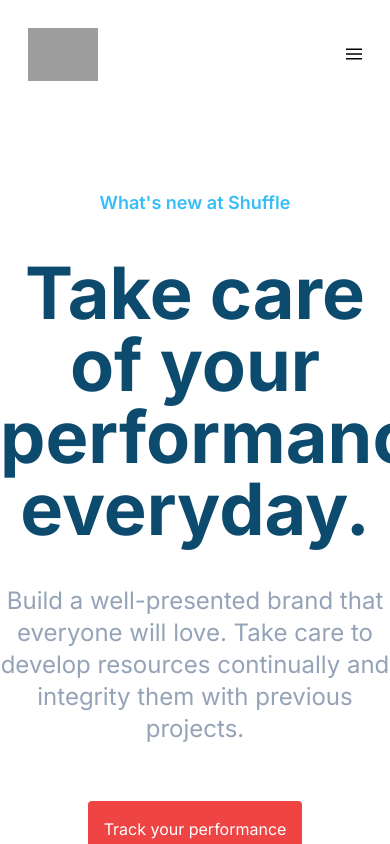
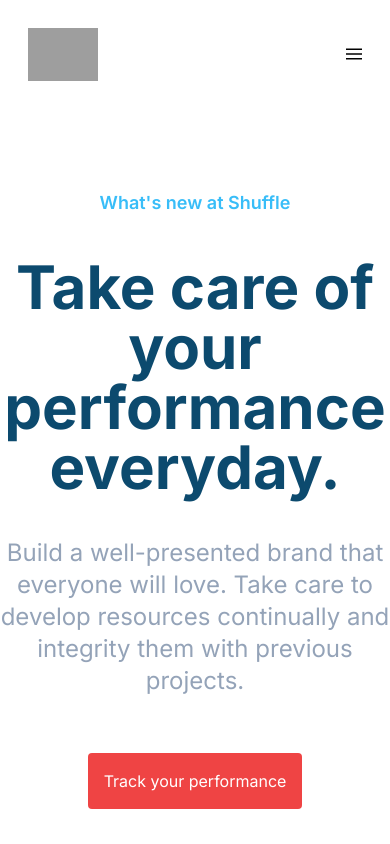
Before and after one commit to varia418/shuffle-zeus, a Next.js app: page / in a window 390 px wide. Shown: the top 844 px of the page. Built offline with nearby package versions, Linux system fonts and the light colour scheme; grey boxes are pictures that could not be loaded.

Commit message:
adjust header font size on mobile

```diff
--- a/src/components/Header.jsx
+++ b/src/components/Header.jsx
@@ -6,7 +6,7 @@ function Header() {
 			<p className="text-lg text-sky-400 font-semibold mb-7">
 				What&apos;s new at Shuffle
 			</p>
-			<h1 className="text-7xl font-bold text-sky-900 my-10">
+			<h1 className="text-6xl sm:text-7xl font-bold text-sky-900 my-10">
 				Take care of your performance everyday.
 			</h1>
 			<p className="text-2xl text-slate-400 my-7">
```
